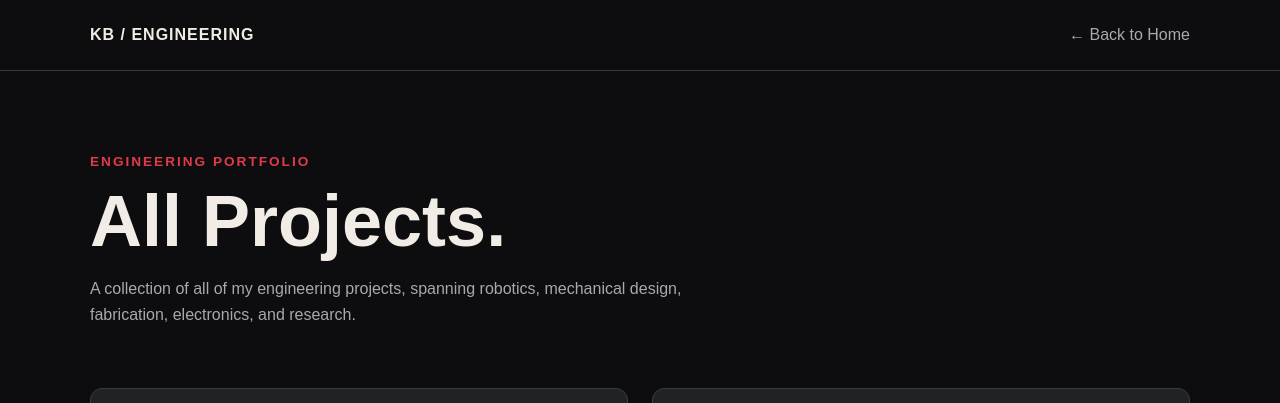
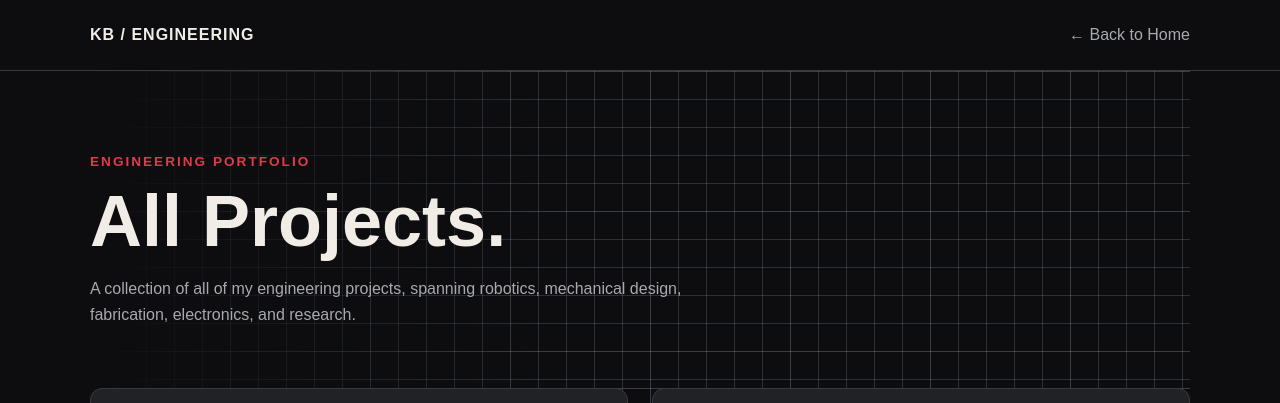
Before and after one commit to notreallyabird/notreallyabird.github.io, a plain HTML site: page projects.html in a window 1280 px wide. Shown: the top 403 px of the page. Drawn offline with Linux system fonts and the light colour scheme; grey boxes are pictures that could not be loaded.

Commit message:
style updates

```diff
--- /dev/null
+++ b/portfolio_reveal.css
@@ -0,0 +1,38 @@
+html.blueprint-ready .blueprint-surface {
+  position: relative;
+  isolation: isolate;
+}
+
+html.blueprint-ready .blueprint-surface::after {
+  position: absolute;
+  z-index: -1;
+  inset: 0;
+  background-image:
+    linear-gradient(rgba(155, 192, 216, 0.2) 1px, transparent 1px),
+    linear-gradient(90deg, rgba(155, 192, 216, 0.2) 1px, transparent 1px),
+    linear-gradient(rgba(155, 192, 216, 0.1) 1px, transparent 1px),
+    linear-gradient(90deg, rgba(155, 192, 216, 0.1) 1px, transparent 1px);
+  background-size: 28px 28px, 28px 28px, 140px 140px, 140px 140px;
+  content: "";
+  mask-image: linear-gradient(90deg, transparent, #000 42%);
+  pointer-events: none;
+}
+
+html.fade-in-ready [data-fade-in] {
+  opacity: 0;
+  transform: translateY(18px);
+  transition: opacity 0.55s ease, transform 0.55s ease;
+}
+
+html.fade-in-ready [data-fade-in].is-visible {
+  opacity: 1;
+  transform: translateY(0);
+}
+
+@media (prefers-reduced-motion: reduce) {
+  html.fade-in-ready [data-fade-in] {
+    opacity: 1;
+    transform: none;
+    transition: none;
+  }
+}
--- /dev/null
+++ b/portfolio_reveal.js
@@ -0,0 +1,34 @@
+(() => {
+  const root = document.documentElement;
+  const revealItems = document.querySelectorAll(
+    "main > header, main > section, .project-grid > .project, " +
+    ".project-grid > .project-link, .projects-cta"
+  );
+  const reducedMotion = window.matchMedia("(prefers-reduced-motion: reduce)").matches;
+
+  if (!document.querySelector(".about-layout")) {
+    root.classList.add("blueprint-ready");
+    document.querySelectorAll("main > header, main > section").forEach((surface) => {
+      surface.classList.add("blueprint-surface");
+    });
+  }
+
+  revealItems.forEach((item) => item.setAttribute("data-fade-in", ""));
+
+  if (!reducedMotion && "IntersectionObserver" in window) {
+    root.classList.add("fade-in-ready");
+
+    const observer = new IntersectionObserver((entries, activeObserver) => {
+      entries.forEach((entry) => {
+        if (entry.isIntersecting) {
+          entry.target.classList.add("is-visible");
+          activeObserver.unobserve(entry.target);
+        }
+      });
+    }, { threshold: 0.12, rootMargin: "0px 0px -24px 0px" });
+
+    revealItems.forEach((item) => observer.observe(item));
+  } else {
+    revealItems.forEach((item) => item.classList.add("is-visible"));
+  }
+})();
--- a/projects.html
+++ b/projects.html
@@ -6,6 +6,8 @@
   <meta name="viewport" content="width=device-width, initial-scale=1.0">
 
   <title>Projects | Kendall Binkley</title>
+  <link rel="stylesheet" href="portfolio_reveal.css">
+  <script src="portfolio_reveal.js" defer></script>
 
   <style>
     :root {
```
Also changed, not shown: index.html (+2 -0 lines), project_folder/portfolio_visual_features.css (+8 -6 lines), project_folder/tilt_rotator_project.html (+0 -4 lines), 1 other file.
